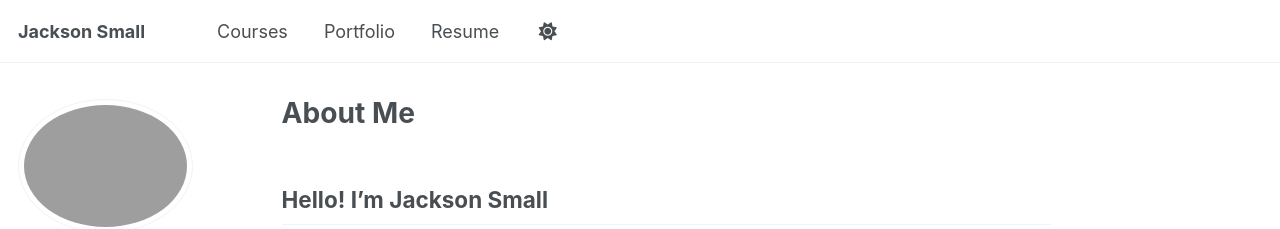
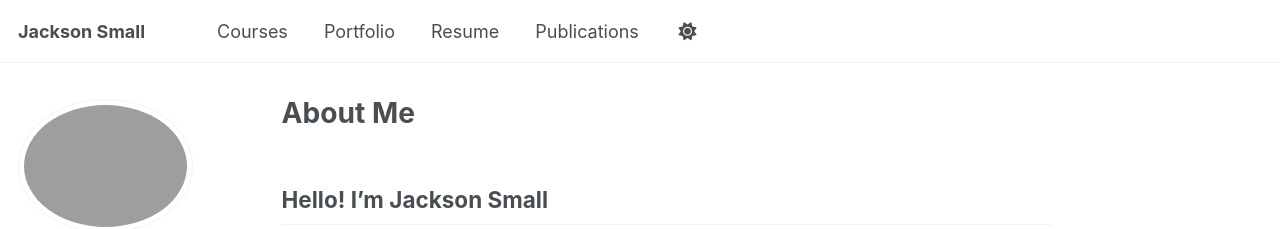
Before and after one commit to jacksonSmall/jacksonSmall.github.io, a Jekyll site: the page built from _pages/about.md, in a window 1280 px wide. Shown: the top 229 px of the page. Built offline with Jekyll 4.4.1, drawn with Linux system fonts in a browser that asks for light colours; a script that is not in the unit is left out.

Commit message:
Restore 'Publications' in navigation menu
Reintroduced 'Publications' entry in navigation.

```diff
--- a/_data/navigation.yml
+++ b/_data/navigation.yml
@@ -8,8 +8,6 @@
 #      Markdown formatted page while the second is generated using JSON.
 
 main:
-  # - title: "Publications"
-  # url: /publications/
 
   # - title: "Talks"
   #  url: /talks/
@@ -26,6 +24,10 @@ main:
   - title: "Resume"
     url: /resume/
 
+  - title: "Publications"
+    url: /publications/
+
+
   # - title: "CV"
   #   url: /cv-json/
 
```
